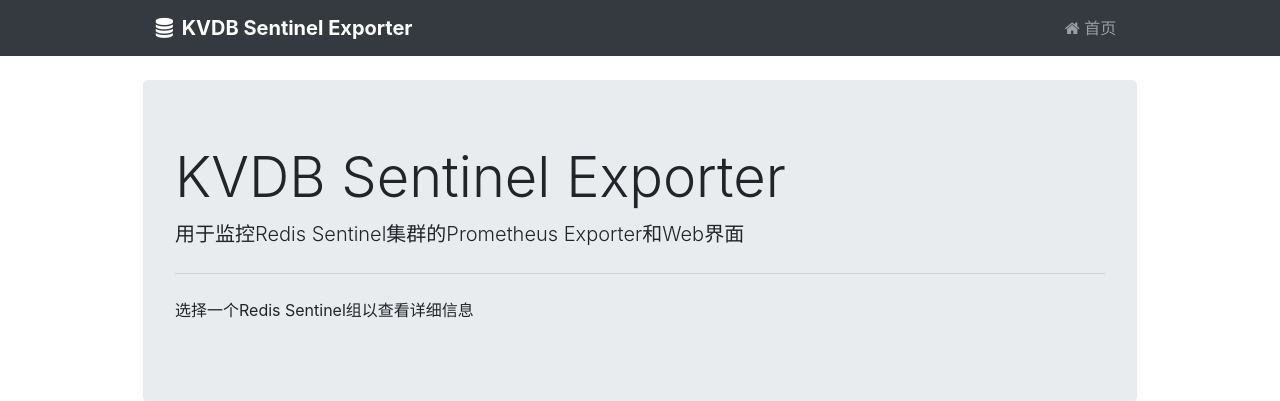
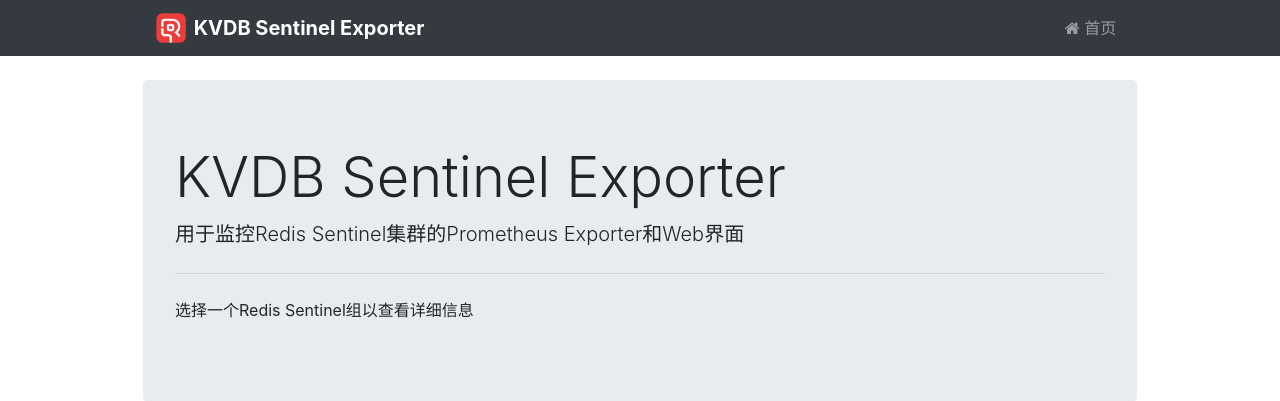
Before and after one commit to luger1990/kvdb-sentinel-exporter, a Flask app: page / in a window 1280 px wide. Shown: the top 401 px of the page. Run offline with Flask 3, Linux system fonts and the light colour scheme; some libraries are stand-ins or nearby versions.

Commit message:
add logo

```diff
--- a/templates/base.html
+++ b/templates/base.html
@@ -82,7 +82,7 @@
 <body>
     <nav class="navbar navbar-expand-md navbar-dark bg-dark fixed-top">
         <div class="container">
-            <a class="navbar-brand" href="/"><i class="fa fa-database mr-1"></i> KVDB Sentinel Exporter</a>
+            <a class="navbar-brand d-flex align-items-center" href="/"><img src="/static/images/logo.png" alt="KVDB Logo" class="mr-2" height="30"> <span>KVDB Sentinel Exporter</span></a>
             <button class="navbar-toggler" type="button" data-toggle="collapse" data-target="#navbarContent">
                 <span class="navbar-toggler-icon"></span>
             </button>
```
Also changed, not shown: README.md, README_CN.md, static/images/logo.png (added).
